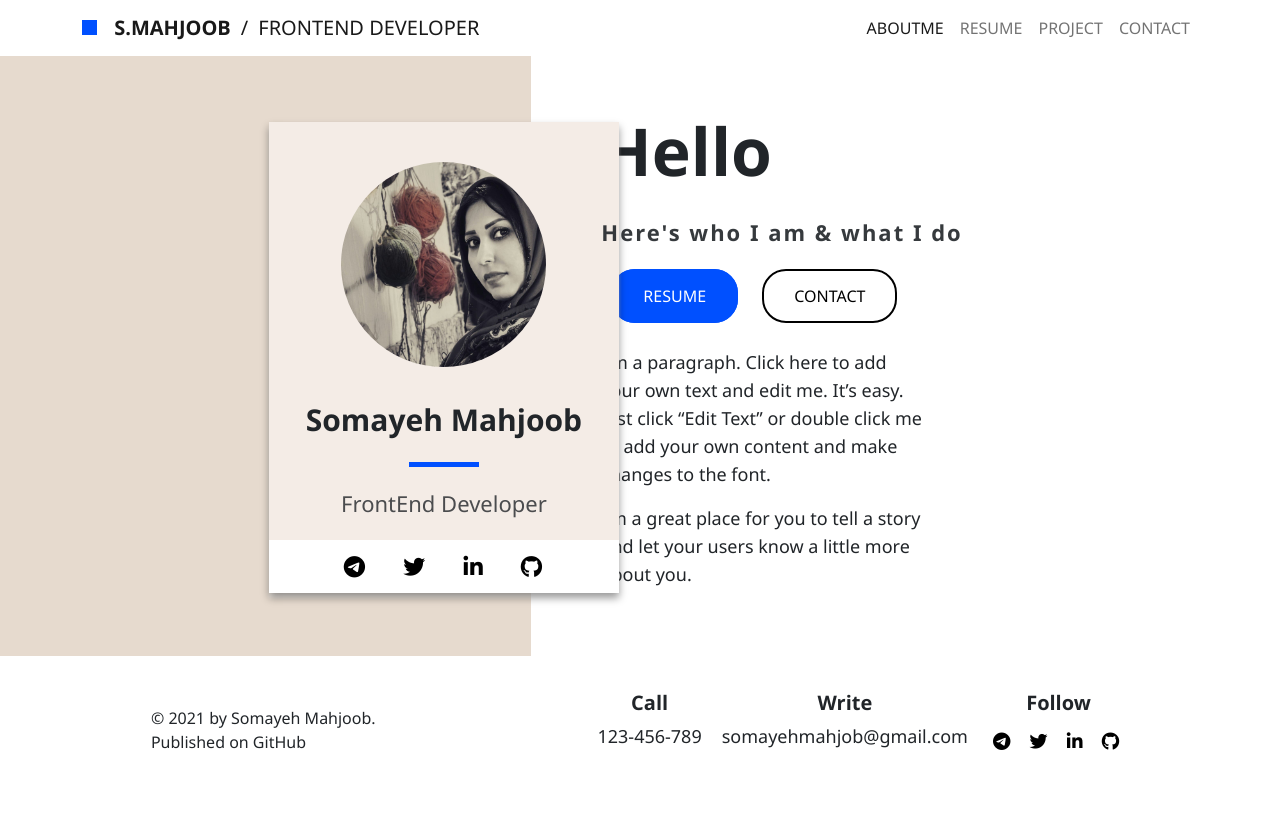
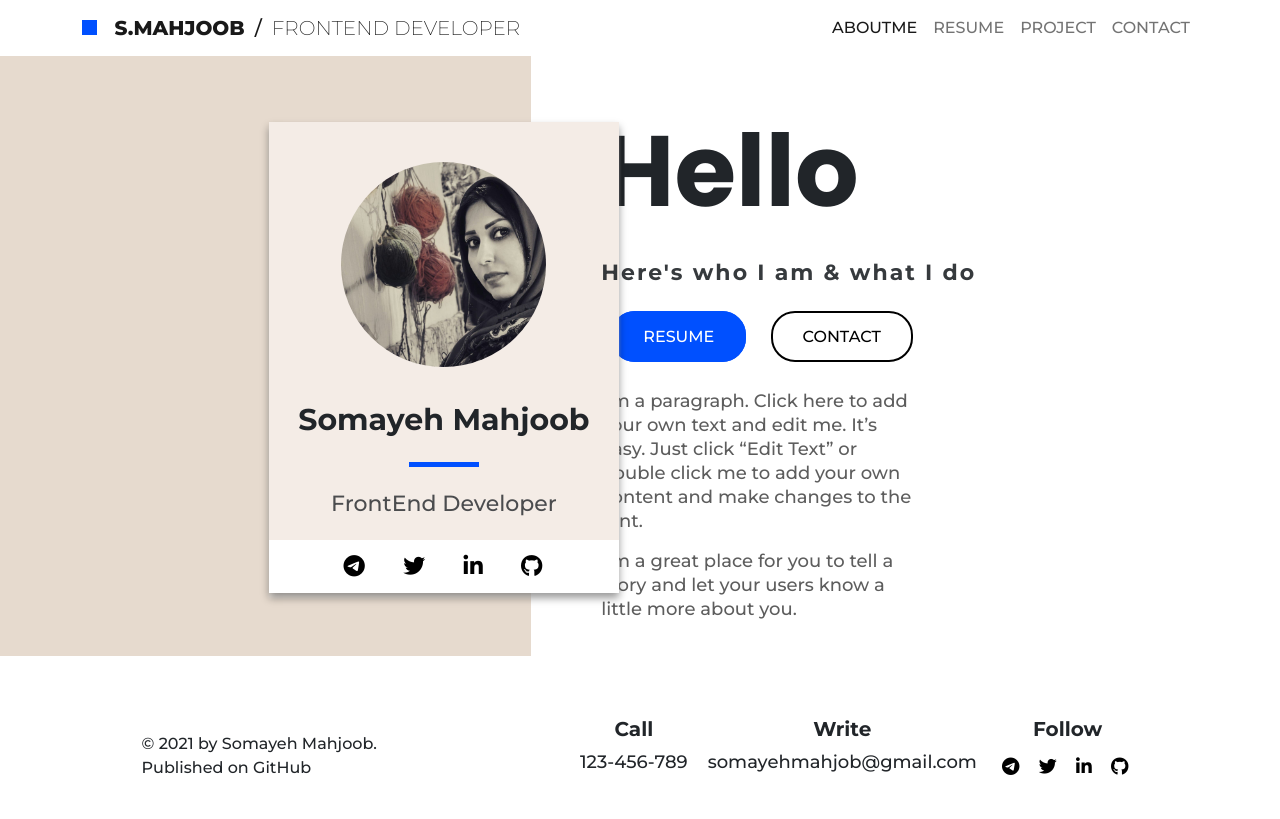
Before and after one commit to somayehmahjoob/Personal-Website, a plain HTML site: page index.html in a window 1280 px wide. Drawn offline with nearby package versions, Linux system fonts and the light colour scheme.

Commit message:
add new font and change header font

```diff
--- a/assets/css/style.css
+++ b/assets/css/style.css
@@ -1,5 +1,7 @@
 @import url("https://fonts.googleapis.com/css2?family=Roboto:ital,wght@0,100;0,300;0,400;0,500;0,700;0,900;1,300;1,400;1,500;1,700;1,900&display=swap");
 @import url("https://fonts.googleapis.com/css2?family=Ubuntu:ital,wght@0,300;0,400;0,500;0,700;1,300;1,400;1,500;1,700&display=swap");
+@import url('https://fonts.googleapis.com/css2?family=Montserrat:ital,wght@0,100;0,200;0,500;0,600;0,700;0,800;0,900;1,100;1,400&display=swap');
+@import url('https://fonts.googleapis.com/css2?family=Poppins:wght@200;600;700;800;900&display=swap');
 :root {
   --bg-primary: #e6dace;
   --bg-info: #f4ece6;
@@ -10,6 +12,7 @@
     0 3px 6px rgba(255, 255, 255, 0.2);
   --uppercase: uppercase;
   --grid-breakpoints: (xs: 0, sm: 576px, md: 768px, lg: 992px, xl: 1200px);
+  --font-0 : normal normal bold 100px/1.4em "Poppins";
 }
 * {
   margin: 0;
@@ -19,12 +22,7 @@
 body {
   width: 100%;
   min-width: 357px;
-  font-family: "Segoe UI", Tahoma, Geneva, Verdana, sans-serif;
-}
-section {
-  height: auto;
-  /* min-height: 700px; */
-  width: 100%;
+  font-family: 'Montserrat', sans-serif;
 }
 ul {
   list-style: none;
@@ -45,10 +43,11 @@ a {
 .header {
   text-transform: var(--uppercase);
 }
-/* .header .logo-name {
-  display: inline-block;
-  float: left;
-  padding-left: 80px;
+/* .menu-fixed {
+  position: fixed;
+  top: 0;
+  left: 0;
+  right: 0;
 } */
 .square {
   display: inline-block;
@@ -185,8 +184,7 @@ a {
   width: 100%;
 }
 .details-info .details-info-title {
-  font-size: 66px;
-  font-weight: 900;
+  font: var(--font-0);
 }
 .details-info .details-info-subtitle {
   font-size: 22px;
@@ -232,8 +230,10 @@ a {
 }
 .details-info-description p {
   font-size: 18px;
-  line-height: 28px;
+  line-height: 24px;
+  color: #5d5d5d;
 }
+
 
 /* contact page */
 .contact-page {
@@ -242,58 +242,7 @@ a {
   width: 100%;
   /* min-height: 700px; */
 }
-/* .contact-form {
-  display: block;
-  margin: 50px auto;
-  padding: 20px;
-  width: 600px;
-  background: #fff;
-  box-shadow: var(--shadow-box);
-}
-.contact-page .contact-page-text {
-  display: flex;
-  flex-wrap: wrap;
-  align-items: center;
-  padding: 50px 100px;
-}
-.contact-page .contact-page-description {
-  width: 50%;
-}
-.contact-page .contact-page-description p {
-  padding: 10px;
-  margin-right: 20px;
-  font-size: 18px;
-  line-height: 22px;
-  box-shadow: var(--shadow-info);
-  border-radius: 10px;
-  background: #fff;
-  padding: 10px 25px;
-}
-.contact-page-email {
-  margin: 20px auto;
-}
-.contact-page-email h2 {
-  display: inline-block;
-  margin-left: 100px;
-  font-size: 24px;
-  line-height: 30px;
-  text-decoration: underline;
-  color: var(--color-primary);
-}
-.contact-page-email a {
-  display: inline-block;
-  font-size: 18px;
-  text-transform: uppercase;
-  text-decoration: none;
-  color: #000;
-}
-.contact-page-email a:hover {
-  color: #fff;
-  text-shadow: 2px 2px 5px rgba(0, 0, 0, 0.4);
-}
-.contact-page-email a:visited {
-  color: #000;
-} */
+
 
 /* Pages */
 .content-body {
```
